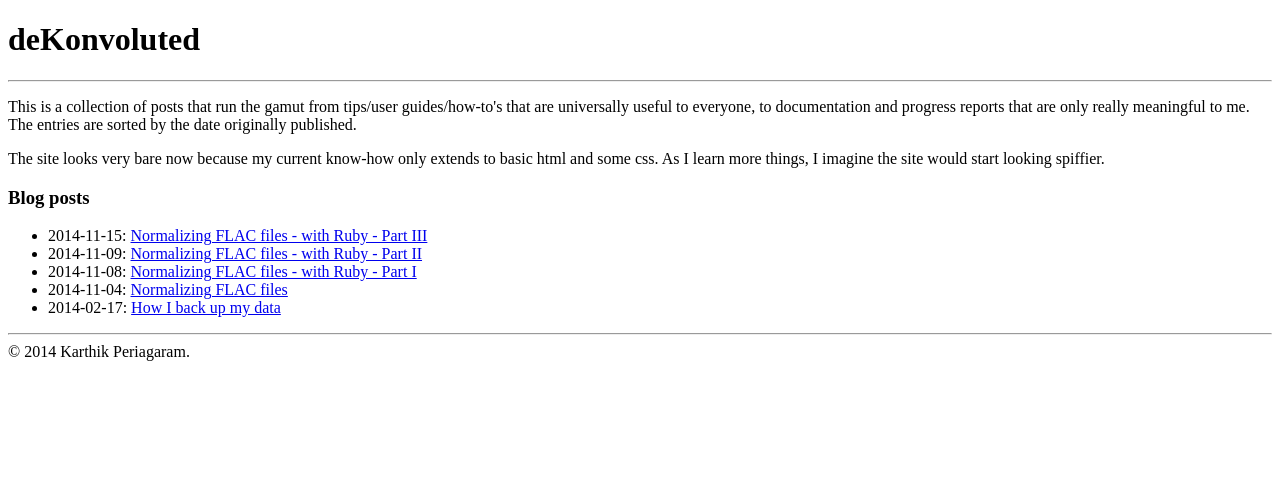
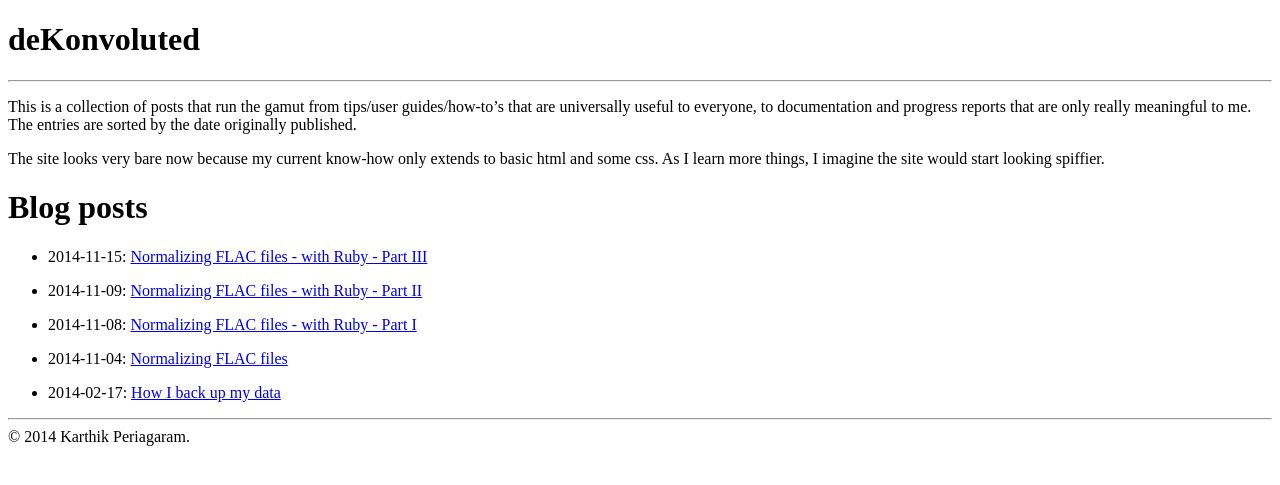
Before and after one commit to dekonvoluted/dekonvoluted.github.io, a Jekyll site: the page built from index.md, in a window 1280 px wide. Shown: the top 485 px of the page. Built offline with Jekyll 4.4.1, drawn with Linux system fonts in a browser that asks for light colours.

Commit message:
Switching index file to markdown

```diff
--- a/index.html
+++ b/index.md
@@ -2,26 +2,19 @@
 title: Home
 layout: page
 ---
-<p>
+
 This is a collection of posts that run the gamut from tips/user guides/how-to's that are universally useful to everyone, to documentation and progress reports that are only really meaningful to me.
 The entries are sorted by the date originally published.
-</p>
 
-<p>
 The site looks very bare now because my current know-how only extends to basic html and some css.
 As I learn more things, I imagine the site would start looking spiffier.
-</p>
 
-<h3>Blog posts</h3>
+# Blog posts
 
-<ul>
-    {% for post in site.posts %}
-        <li>
-            {% if post.subtitle %}
-                {{ post.date | date: "%Y-%m-%d" }}: <a href="{{ post.url }}">{{ post.title }} - {{ post.subtitle }}</a>
-            {% else %}
-                {{ post.date | date: "%Y-%m-%d" }}: <a href="{{ post.url }}">{{ post.title }}</a>
-            {% endif %}
-        </li>
-    {% endfor %}
-</ul>
+{% for post in site.posts %}
+    {% if post.subtitle %}
+* {{ post.date | date: "%Y-%m-%d" }}: [{{ post.title }} - {{ post.subtitle }}]({{ post.url }})
+    {% else %}
+* {{ post.date | date: "%Y-%m-%d" }}: [{{ post.title }}]({{ post.url }})
+    {% endif %}
+{% endfor %}
```
